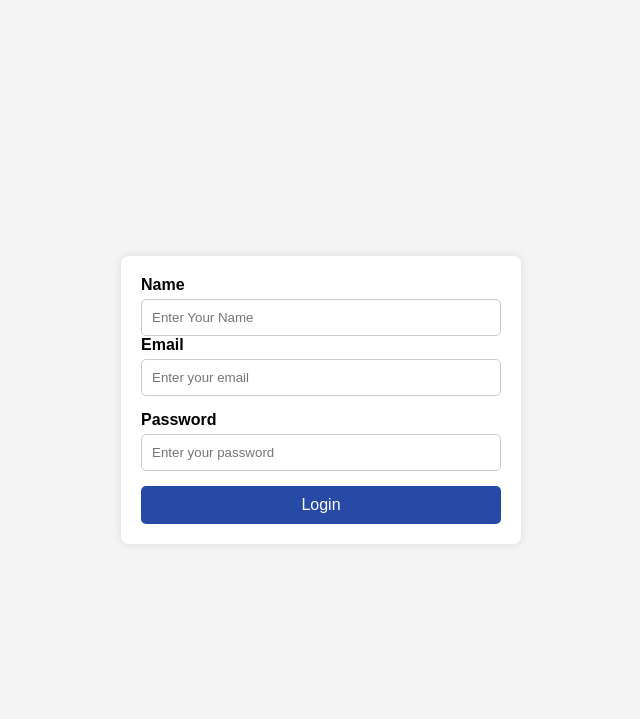
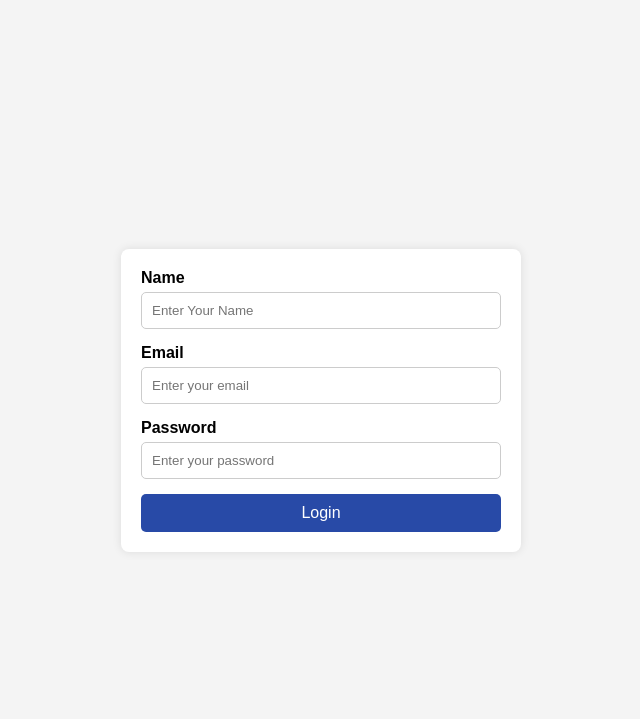
Before and after one commit to Pearlesscucumber08/SE2, a PHP site: page / in a window 1280 px wide. Shown: the top 719 px of the page, without its empty margins (319-959 px from the left). Run offline with PHP 8.4, Linux system fonts and the light colour scheme.

Commit message:
style.css

```diff
--- a/loginForm/style.css
+++ b/loginForm/style.css
@@ -25,7 +25,7 @@ body {
     max-width: 400px;
 }
 
-.eml1, .psd1 {
+.eml1, .psd1, .user {
     margin-bottom: 15px;
 }
 
```
